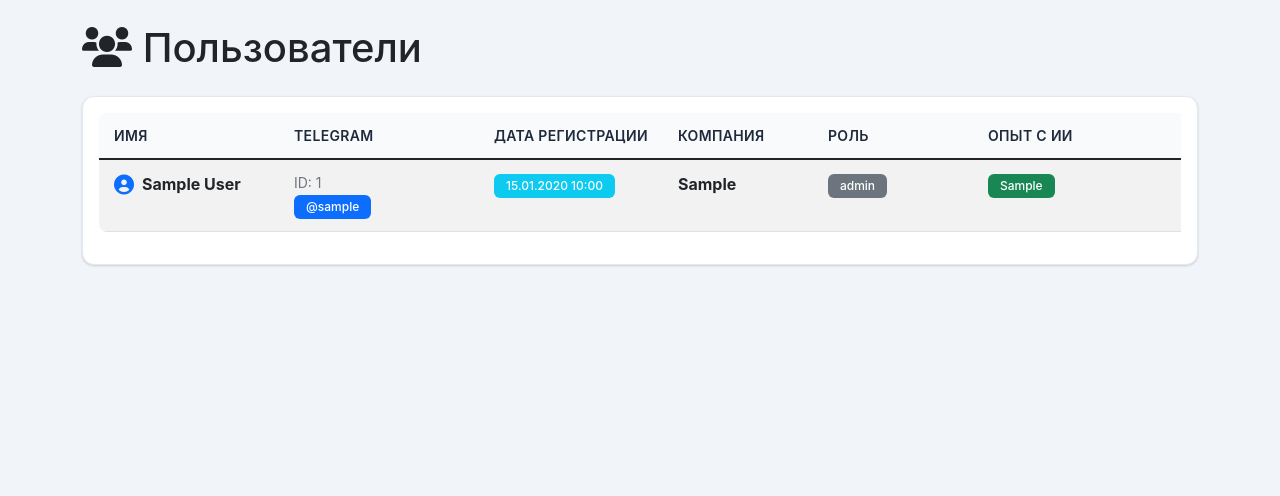
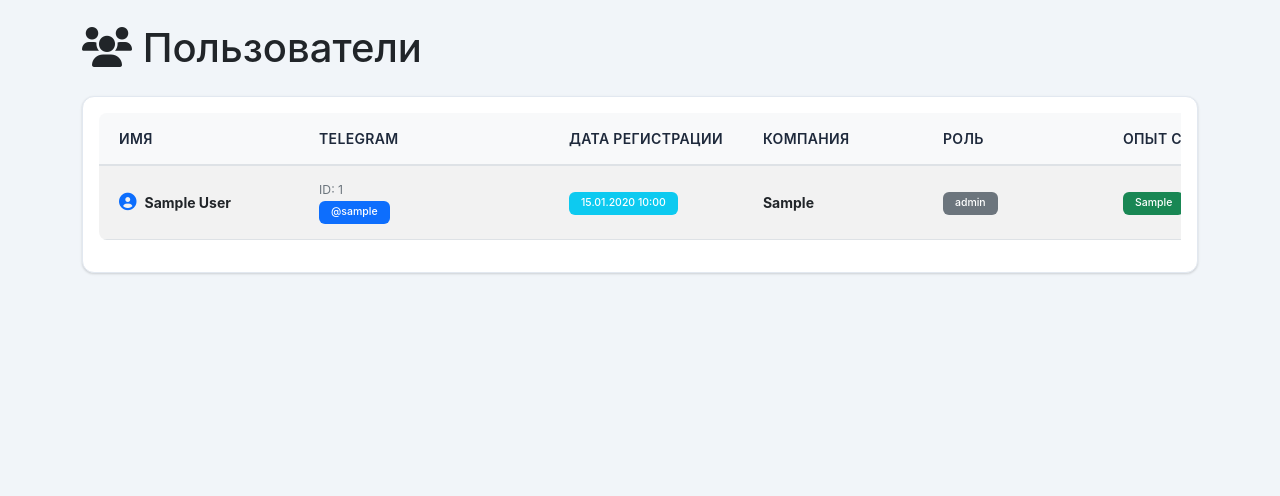
Before and after one commit to ntolkachev-gh/ai-community-bot, a Flask app: page /users in a window 1280 px wide. Shown: the part 56-552 px from the top of the page. Run offline with Flask 3, Linux system fonts and the light colour scheme; tables that the repository leaves empty hold one stand-in row (values such as "Sample post").

Commit message:
feat: Обновлены стили таблицы пользователей для улучшения отображения
- Увеличена ширина таблицы и оптимизированы размеры столбцов для лучшего восприятия
- Добавлены новые стили для заголовков и ячеек, включая фиксированное положение заголовков при прокрутке
- Улучшено выравнивание и отступы в ячейках для более четкого представления данных

```diff
--- a/templates/users.html
+++ b/templates/users.html
@@ -19,39 +19,65 @@
                     <div class="table-responsive">
                         <style>
                             .users-table {
-                                min-width: 1200px;
+                                min-width: 1600px;
+                                width: 100%;
+                                font-size: 14px;
                             }
                             .users-table th,
                             .users-table td {
                                 white-space: nowrap;
-                                padding: 12px 15px;
+                                padding: 15px 20px;
+                                vertical-align: middle;
                             }
                             .users-table .name-col {
-                                min-width: 180px;
+                                min-width: 200px;
+                                width: 15%;
                             }
                             .users-table .telegram-col {
-                                min-width: 200px;
+                                min-width: 250px;
+                                width: 18%;
                             }
                             .users-table .date-col {
-                                min-width: 140px;
+                                min-width: 160px;
+                                width: 12%;
                             }
                             .users-table .company-col {
-                                min-width: 150px;
+                                min-width: 180px;
+                                width: 15%;
                             }
                             .users-table .role-col {
-                                min-width: 160px;
+                                min-width: 180px;
+                                width: 15%;
                             }
                             .users-table .ai-exp-col {
-                                min-width: 200px;
+                                min-width: 250px;
+                                width: 20%;
                             }
                             .users-table .email-col {
-                                min-width: 220px;
+                                min-width: 250px;
+                                width: 18%;
                             }
                             .users-table .status-col {
-                                min-width: 120px;
+                                min-width: 130px;
+                                width: 10%;
+                                text-align: center;
                             }
                             .users-table .activity-col {
                                 min-width: 100px;
+                                width: 8%;
+                                text-align: center;
+                            }
+                            .table-responsive {
+                                overflow-x: auto;
+                                -webkit-overflow-scrolling: touch;
+                            }
+                            .users-table thead th {
+                                background-color: #f8f9fa;
+                                font-weight: 600;
+                                border-bottom: 2px solid #dee2e6;
+                                position: sticky;
+                                top: 0;
+                                z-index: 10;
                             }
                         </style>
                         <table class="table table-striped users-table">
@@ -152,8 +178,8 @@
                                     <!-- Активность -->
                                     <td class="activity-col">
                                         <div class="d-flex align-items-center justify-content-center">
-                                            <i class="fas fa-calendar-check me-2 text-success"></i>
-                                            <span>{{ user.registrations|length }}</span>
+                                            <i class="fas fa-calendar-check me-1 text-success"></i>
+                                            <span class="fw-bold">{{ user.registrations|length }}</span>
                                         </div>
                                     </td>
                                 </tr>
```
